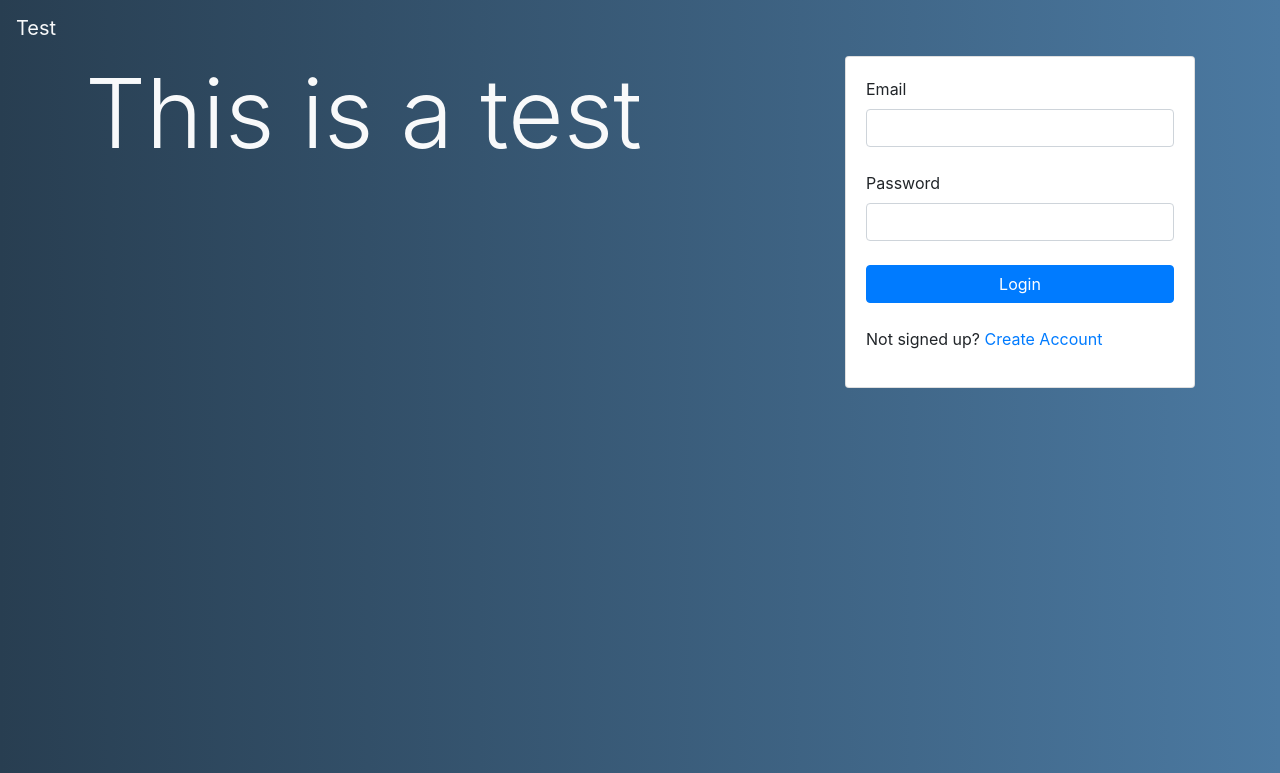
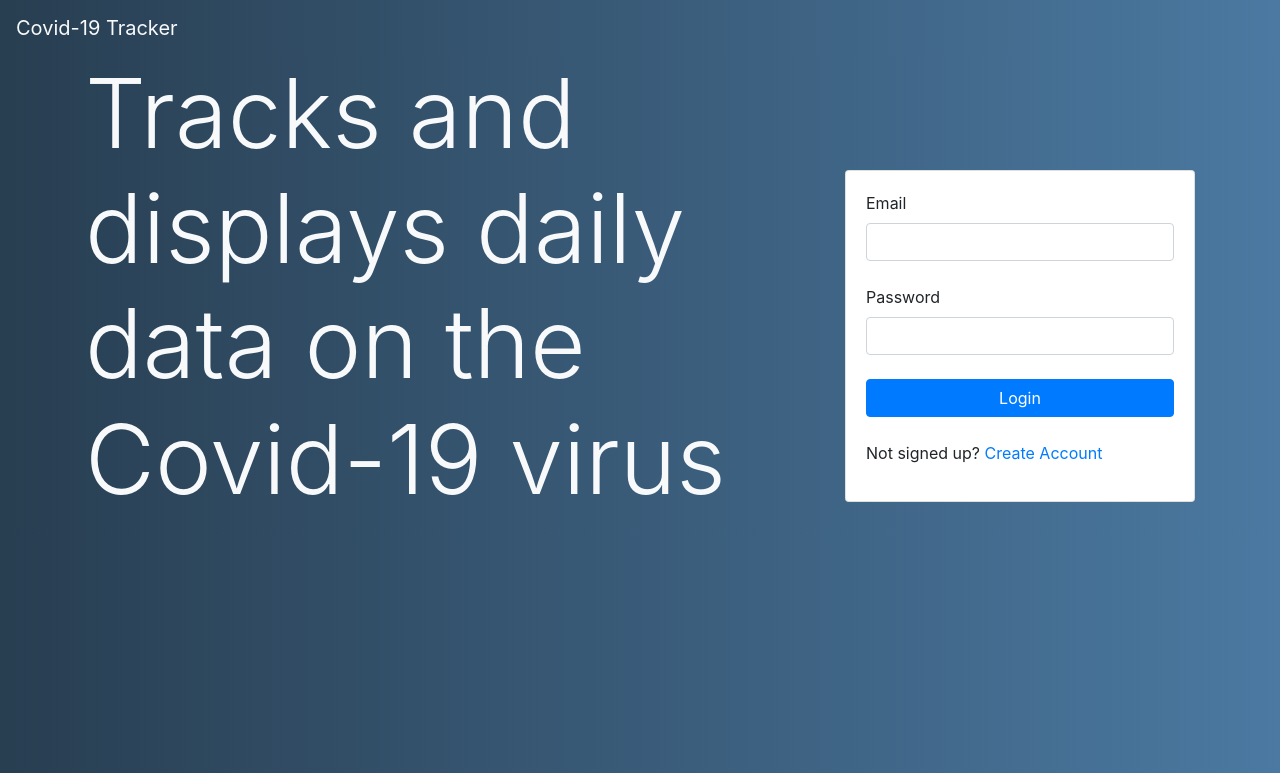
Before and after one commit to rickyL101/CA, a Flask app: page / in a window 1280 px wide. Shown: the top 773 px of the page. Run offline with Flask 2, Linux system fonts and the light colour scheme; parts of the project's set-up code (start-up, migrations or seed data) failed here and were passed over; some libraries are stand-ins or nearby versions.

Commit message:
updated links and text across html pages

```diff
--- a/templates/europe.html
+++ b/templates/europe.html
@@ -23,7 +23,7 @@
 
 
 
-    <title>Hello, world!</title>
+    <title>Covid Tracker</title>
 </head>
 
 <body>
--- a/templates/home.html
+++ b/templates/home.html
@@ -13,7 +13,7 @@
     <!-- Custom styles for this template -->
     <link rel="stylesheet" type="text/css" href="{{ url_for('static', filename='style.css') }}" />
 
-    <title>Hello, world!</title>
+    <title>Covid Tracker</title>
 </head>
 
 <body>
--- a/templates/ireland.html
+++ b/templates/ireland.html
@@ -24,7 +24,7 @@
     <script src="https://code.highcharts.com/modules/export-data.js"></script>
     <script src="https://code.highcharts.com/modules/accessibility.js"></script>
 
-    <title>Hello, world!</title>
+    <title>Covid Tracker</title>
 </head>
 
 <body>
--- a/templates/profile.html
+++ b/templates/profile.html
@@ -13,7 +13,7 @@
     <!-- Custom styles for this template -->
     <link rel="stylesheet" type="text/css" href="{{ url_for('static', filename='style.css') }}" />
 
-    <title>Hello, world!</title>
+    <title>Covid Tracker</title>
 </head>
 
 <body>
--- a/templates/signin.html
+++ b/templates/signin.html
@@ -13,13 +13,13 @@
     <!-- Custom styles for this template -->
     <link rel="stylesheet" type="text/css" href="{{ url_for('static', filename='style.css') }}"/>
 
-    <title>Hello, world!</title>
+    <title>Covid Tracker</title>
 </head>
 
 <body class="background">
 
     <nav class="navbar  background">
-        <a href="" class="navbar-brand text-light">Test</a>
+        <a href="" class="navbar-brand text-light ">Covid-19 Tracker</a>
     </nav>
 
     <!--below from the vid https://www.youtube.com/watch?v=dam0GPOAvVI&t=5696s section[message flashing] -->
@@ -44,10 +44,10 @@
     <div class="container">
         <div class="row">
             <div class="col-md-8">
-                <p class=" display-1 text-light"> This is a test </p>
+                <p class=" display-1 text-light"> Tracks and displays daily data on the Covid-19 virus</p>
             </div>
-            <div class="col-md-4">
-                <div class="card mt-100">
+            <div class="col-md-4" style="margin-top:10%">
+                <div class="card mt-10">
                     <div class="card-body">
                         <form class= "form" method="post" action="/validation">
                             <label for="email">Email</label>
```
Also changed, not shown: templates/signup.html (+4 -4 lines).
